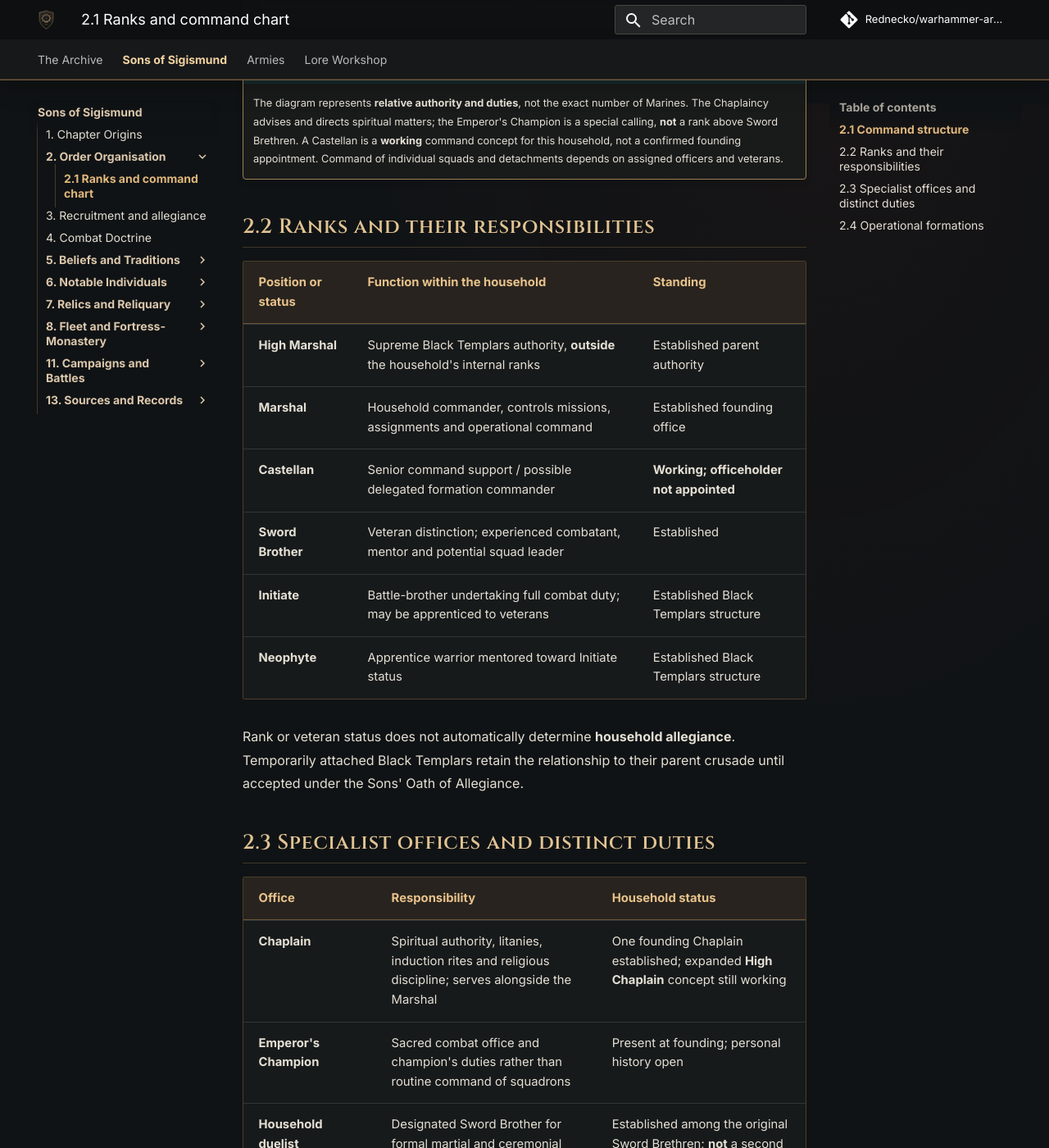
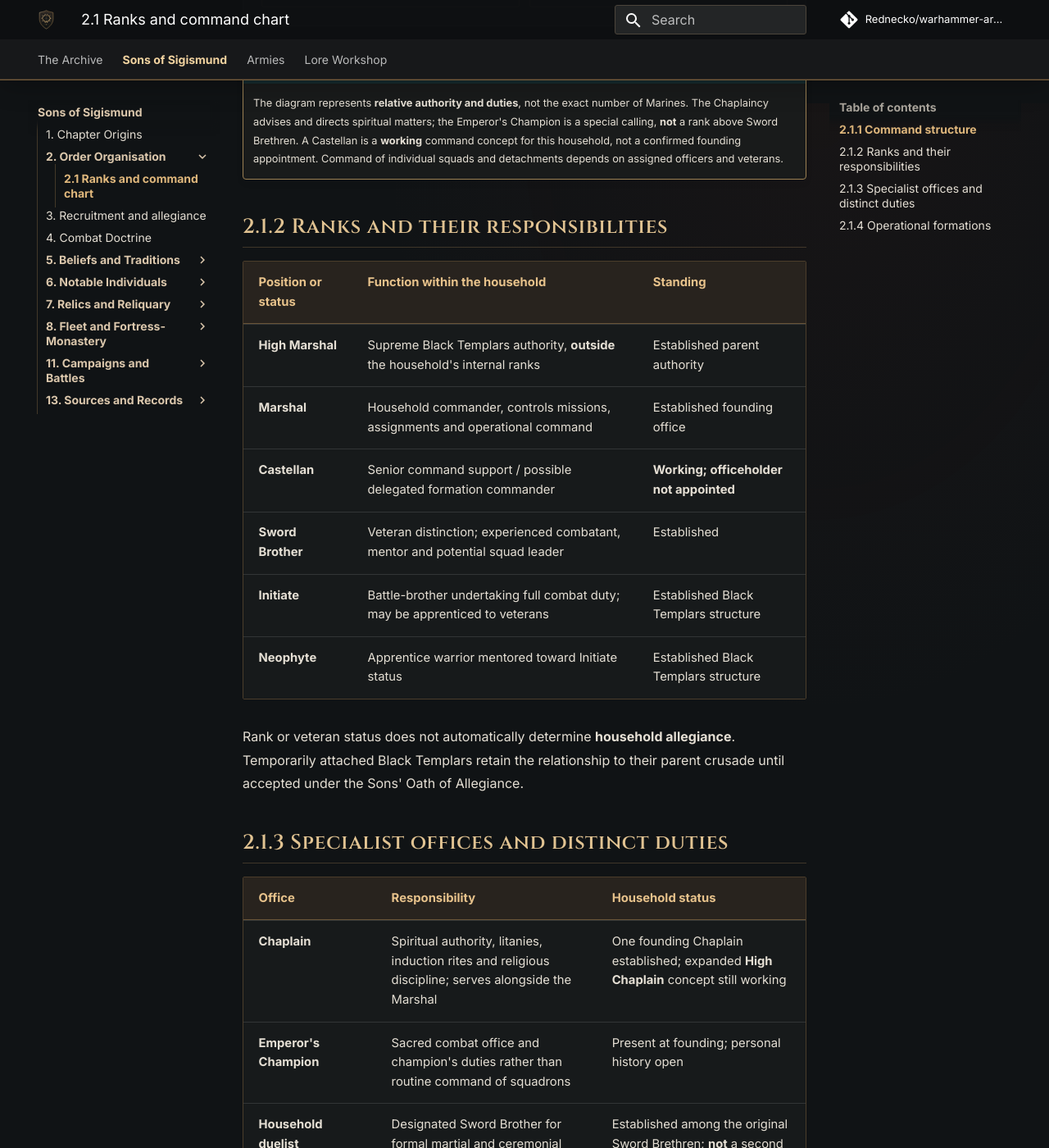
Before and after one commit to Rednecko/warhammer-archives, an MkDocs documentation site: the page built from docs/sons-of-sigismund/organization/chain-of-command.md, in a window 1280 px wide and 1400 px high, scrolled down 1274 px. Shown: the whole window at 82% size. Built offline with MkDocs 1.6.1 and Material for MkDocs 9.7.7, drawn with Linux system fonts in a browser that asks for light colours; comment, search, counter and statistics services are not loaded; some of the changed text lies outside the part shown.

Commit message:
Consolidate Chapter Organization references: docs/sons-of-sigismund/organization/chain-of-command.md

```diff
--- a/docs/sons-of-sigismund/organization/chain-of-command.md
+++ b/docs/sons-of-sigismund/organization/chain-of-command.md
@@ -1,10 +1,10 @@
-# Ranks, Offices and Chain of Command
+# 2.1 Command Chart, Ranks and Roles
 
 <div class="archive-page-label">Sons of Sigismund · Organisational reference</div>
 
 The Sons of Sigismund are a **crusading household within the Black Templars**, not an independent Chapter divided into ten Codex companies. This page answers **who commands whom, what each rank means, and what each office does**. It is deliberately **not** a second account of the founding.
 
-## 2.1 Command structure
+## 2.1.1 Command structure
 
 <div class="org-hierarchy" role="img" aria-label="Black Templars High Marshal above the household Marshal, supported by Chaplaincy and specialist offices, with veterans, Initiates and Neophytes in operational formations">
   <div class="org-tier"><div class="org-node org-external"><span class="org-eyebrow">BLACK TEMPLARS CHAPTER · HIGHER AUTHORITY</span><strong>High Marshal Helbrecht</strong><small>Chapter-wide supreme command; commissions and directs crusading Marshals</small></div></div>
@@ -28,7 +28,7 @@ The Sons of Sigismund are a **crusading household within the Black Templars**, n
 !!! info "Reading the chart"
     The diagram represents **relative authority and duties**, not the exact number of Marines. The Chaplaincy advises and directs spiritual matters; the Emperor's Champion is a special calling, **not** a rank above Sword Brethren. A Castellan is a **working** command concept for this household, not a confirmed founding appointment. Command of individual squads and detachments depends on assigned officers and veterans.
 
-## 2.2 Ranks and their responsibilities
+## 2.1.2 Ranks and their responsibilities
 
 | Position or status | Function within the household | Standing |
 |---|---|---|
@@ -41,7 +41,7 @@ The Sons of Sigismund are a **crusading household within the Black Templars**, n
 
 Rank or veteran status does not automatically determine **household allegiance**. Temporarily attached Black Templars retain the relationship to their parent crusade until accepted under the Sons' Oath of Allegiance.
 
-## 2.3 Specialist offices and distinct duties
+## 2.1.3 Specialist offices and distinct duties
 
 | Office | Responsibility | Household status |
 |---|---|---|
@@ -55,7 +55,7 @@ Rank or veteran status does not automatically determine **household allegiance**
 
 The **Shipmaster** commands the ship's regular operations under the Marshal's overarching authority; the bridge chain of command is not identical to an Astartes combat squad's hierarchy.
 
-## 2.4 Operational formations
+## 2.1.4 Operational formations
 
 **Crusader Squads** combine Initiates and Neophytes under appropriate combat supervision. **Sword Brethren** can serve alongside squads as veteran mentors, lead detachments, remain with the Marshal as honor guard or hold specialized responsibilities. The order is sufficiently small that the Marshal frequently fights beside the same warriors.
 
```
Also changed, not shown: other parts of docs/sons-of-sigismund/organization/chain-of-command.md (+3 -1 lines).
